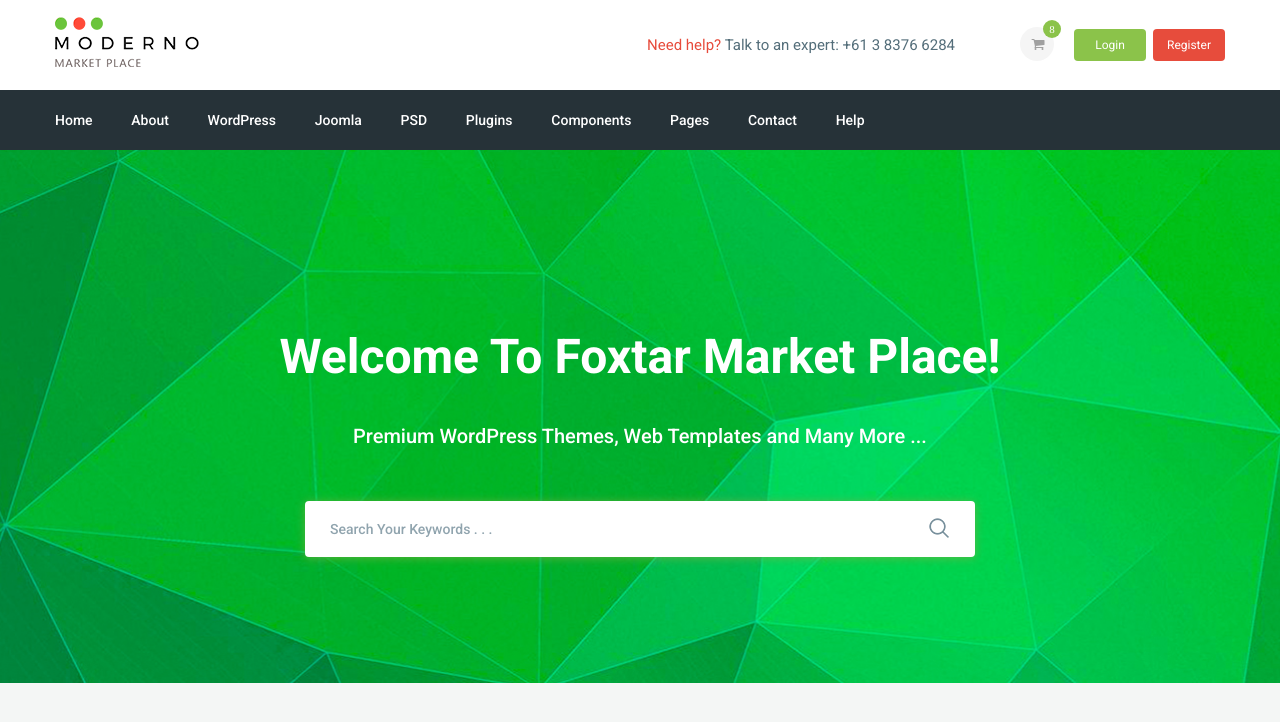
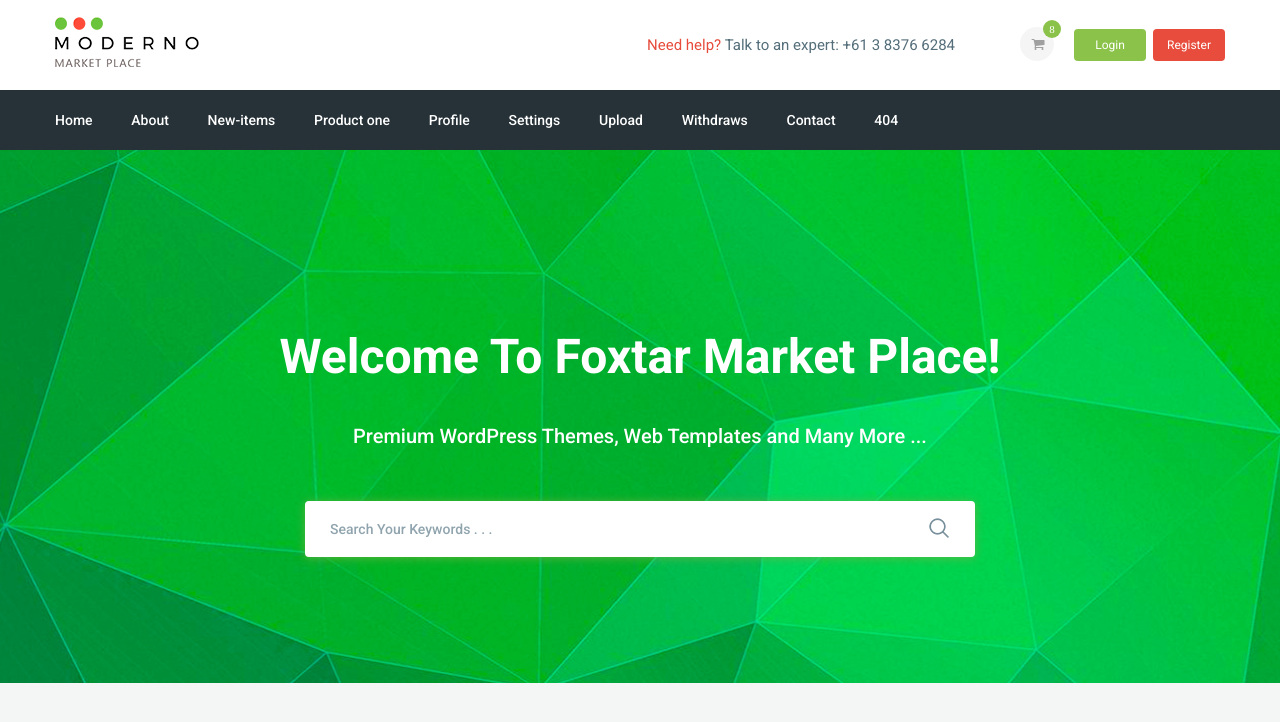
Before and after one commit to mrAzay/mrAzay, a website: page build/items/moderno/index.html in a window 1280 px wide. Drawn offline with nearby package versions, Linux system fonts and the light colour scheme; files whose address does not match are found by name.

Commit message:
fix bugs 2

```diff
--- a/build/items/moderno/index.html
+++ b/build/items/moderno/index.html
@@ -170,54 +170,53 @@
                             </div>
                             <ul class="menu__list">
                                 <li>
-                                    <a href="#">
+                                    <a href="index.html">
                                         Home
-
                                     </a>
                                 </li>
                                 <li>
-                                    <a href="#">
+                                    <a href="about.html">
                                         About
                                     </a>
                                 </li>
                                 <li>
-                                    <a href="#">
-                                        WordPress
+                                    <a href="new-items.html">
+                                        New-items
                                     </a>
                                 </li>
                                 <li>
-                                    <a href="#">
-                                        Joomla
+                                    <a href="product-one.html">
+                                        Product one
                                     </a>
                                 </li>
                                 <li>
-                                    <a href="#">
-                                        PSD
+                                    <a href="profile.html">
+                                        Profile
                                     </a>
                                 </li>
                                 <li>
-                                    <a href="#">
-                                        Plugins
+                                    <a href="settings.html">
+                                        Settings
                                     </a>
                                 </li>
                                 <li>
-                                    <a href="#">
-                                        Components
+                                    <a href="upload.html">
+                                        Upload
                                     </a>
                                 </li>
                                 <li>
-                                    <a href="#">
-                                        Pages
+                                    <a href="withdrawals.html">
+                                        Withdraws
                                     </a>
                                 </li>
                                 <li>
-                                    <a href="#">
+                                    <a href="contact.html">
                                         Contact
                                     </a>
                                 </li>
                                 <li>
-                                    <a href="#">
-                                        Help
+                                    <a href="404.html">
+                                        404
                                     </a>
                                 </li>
                             </ul>
```
